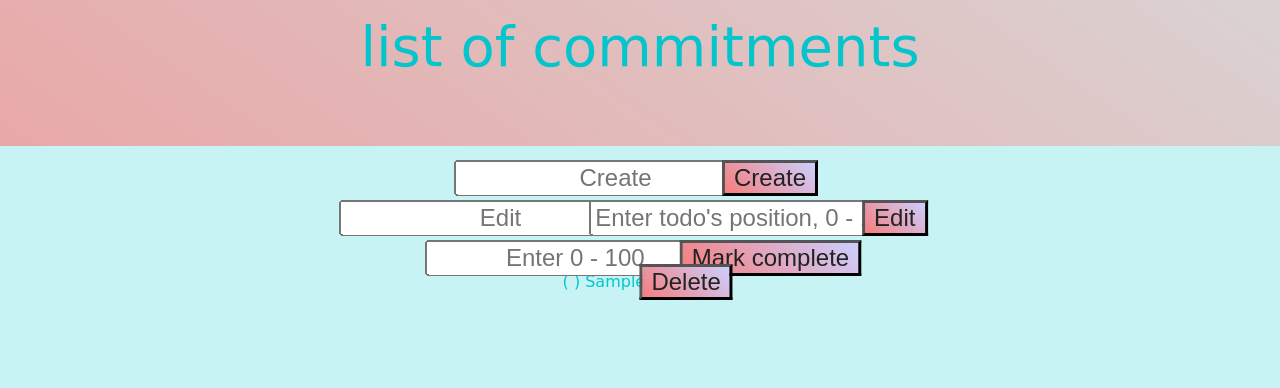
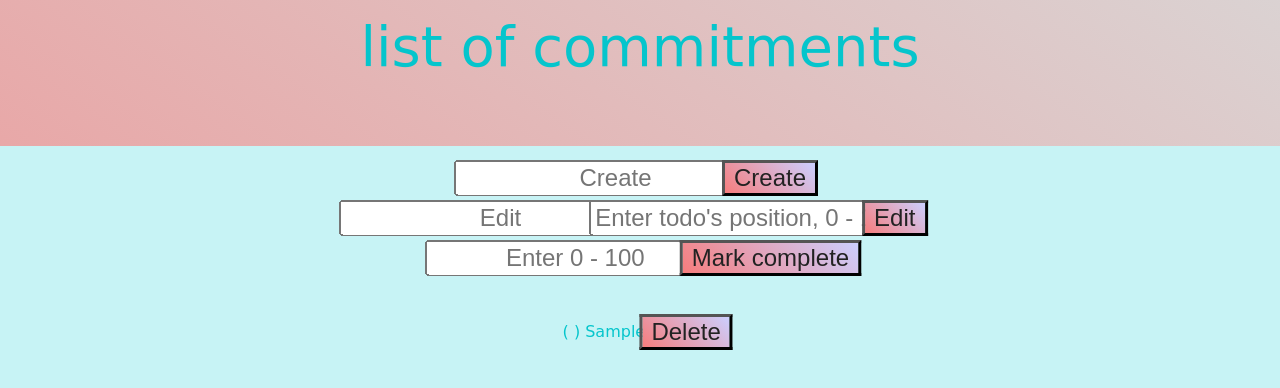
Before and after one commit to kpoeltler/list-bliss-app, a plain HTML site: page index.html in a window 1280 px wide. Both pictures are taken after typing "Sample" into the empty fields and a click on the button "Create". Shown: the top 388 px of the page. Drawn offline with Linux system fonts and the light colour scheme; a web font is replaced by a local one.

Commit message:
Add margin to li

```diff
--- a/style.css
+++ b/style.css
@@ -37,6 +37,10 @@ article, footer {
   display: inline;
   margin-left: 10px;
   margin-right: 10px;
+}
+
+.list li{
+  margin: 50px;
 }
 
 header {
```
